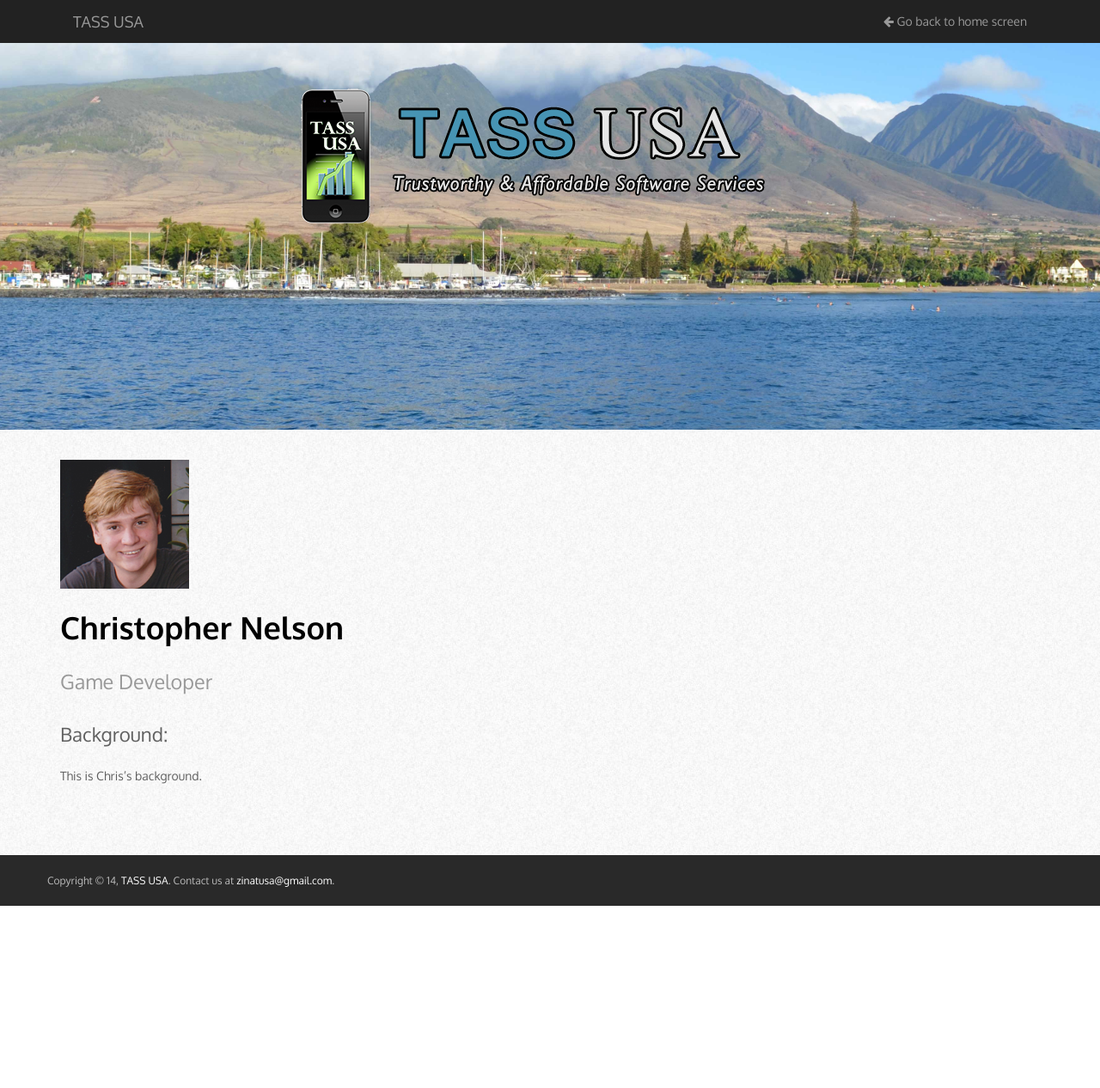
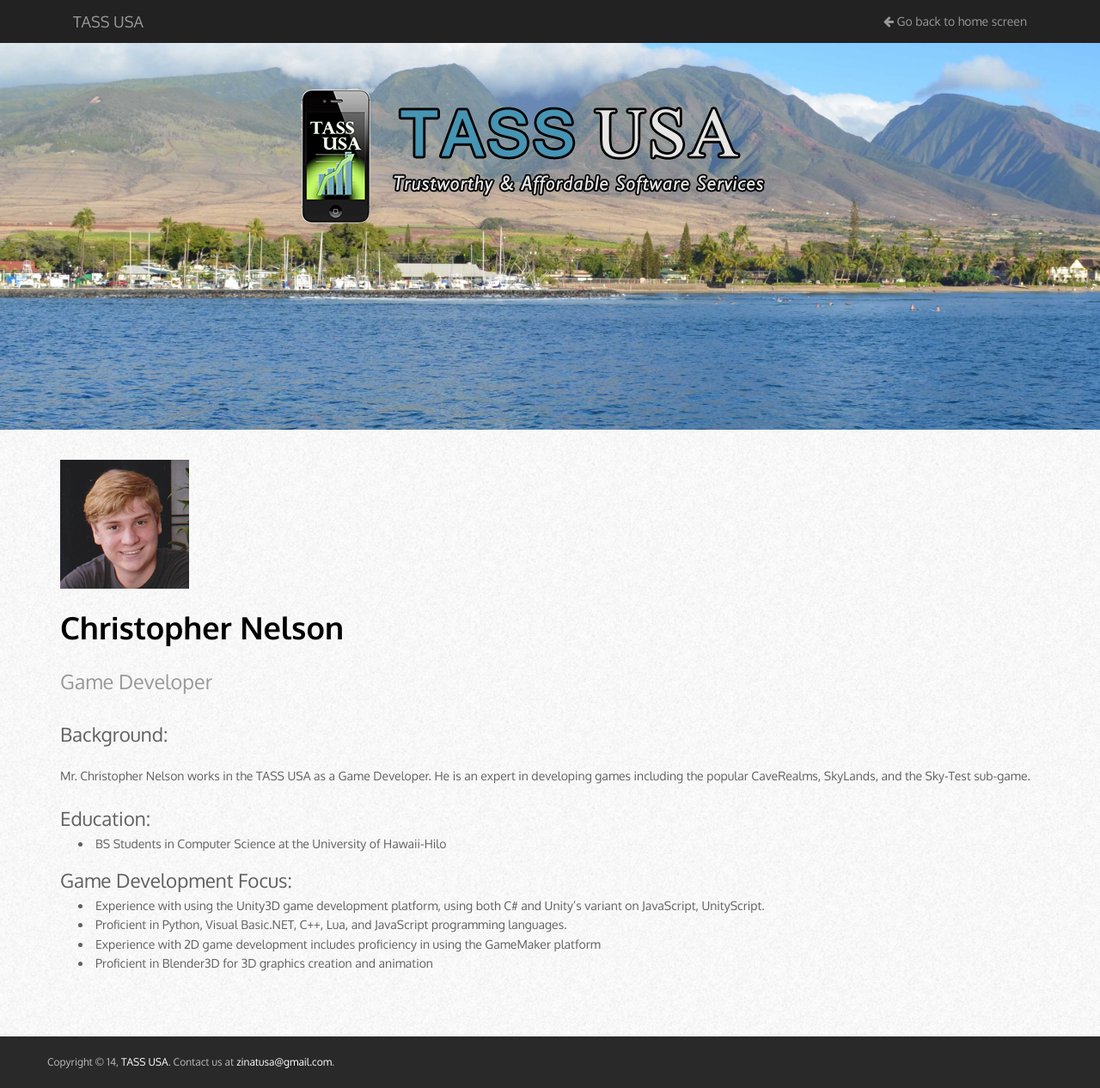
Before and after one commit to TASSUSA/TASSUSA.github.io, a Jekyll site: the page built from _members/chris.md, in a window 1280 px wide and 1266 px high. Shown: the whole window at 86% size. Built offline with Jekyll 4.4.1, drawn with Linux system fonts in a browser that asks for light colours.

Commit message:
Added Chris info

```diff
--- a/_members/chris.md
+++ b/_members/chris.md
@@ -7,4 +7,13 @@ email: "Chris@TASSUSA.com"
 picture: "chris.png"
 ---
 #### Background:
-This is Chris's background.
+Mr. Christopher Nelson works in the TASS USA as a Game Developer. He is an expert in developing games including the popular CaveRealms, SkyLands, and the Sky-Test sub-game.
+
+#### Education:
+- BS Students in Computer Science at the University of Hawaii-Hilo
+
+#### Game Development Focus:
+- Experience with using the Unity3D game development platform, using both C# and Unity's variant on JavaScript, UnityScript.
+- Proficient in Python, Visual Basic.NET, C++, Lua, and JavaScript programming languages.
+- Experience with 2D game development includes proficiency in using the GameMaker platform
+- Proficient in Blender3D for 3D graphics creation and animation
```
